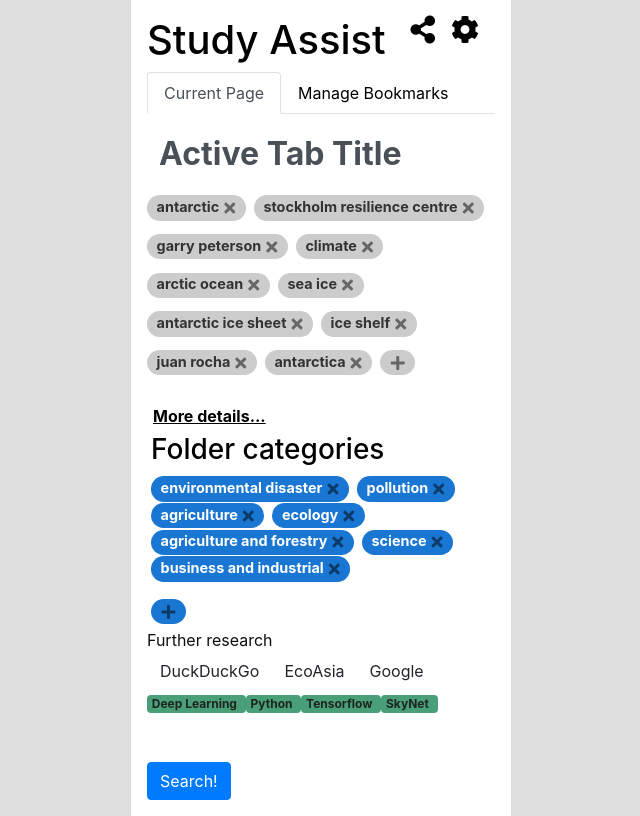
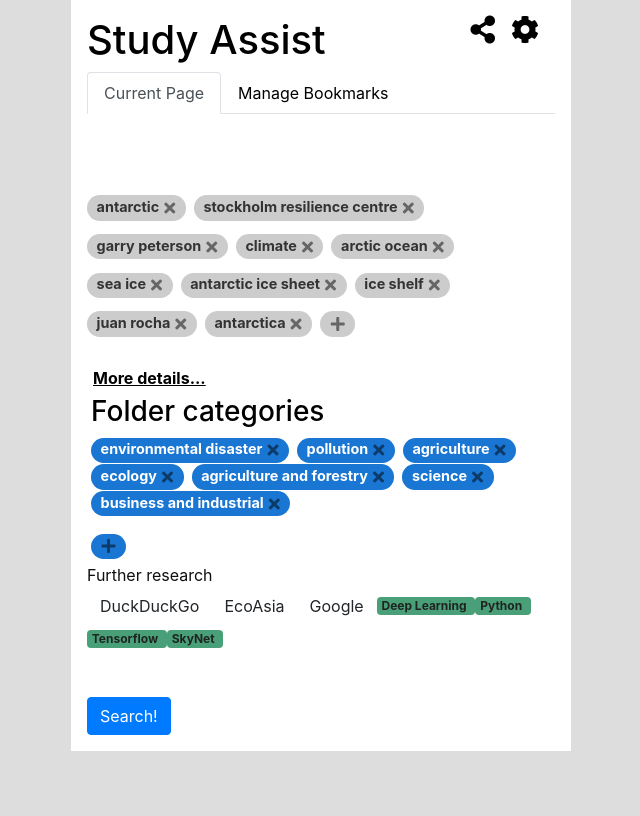
Before and after one commit to study-assist/browser-extension, a React (Create React App) app in the folder frontend/: page / in a window 1280 px wide. Shown: the whole page, without its empty margins (319-959 px from the left). Built offline with nearby package versions, Linux system fonts and the light colour scheme.

Commit message:
add meta results

```diff
--- a/frontend/src/components/App.jsx
+++ b/frontend/src/components/App.jsx
@@ -29,7 +29,6 @@ class App extends Component {
 
     this.state = {
       // currentTab
-      pageTitle: "Active Tab Title",
       tags: dummy.tags,
       collections: dummy.collections,
       emotion: dummy.emotion,
@@ -69,7 +68,8 @@ class App extends Component {
       keywords,
       entities,
       emotion,
-      sentiment
+      sentiment,
+      metadata
     } = res;
 
     this.setState({
@@ -78,7 +78,9 @@ class App extends Component {
       keywords,
       entities,
       emotion: emotion.document.emotion,
-      sentiment: sentiment.document
+      sentiment: sentiment.document,
+      metadata,
+      pageTitle: metadata.title
     });
   };
 
--- a/frontend/src/css/App.css
+++ b/frontend/src/css/App.css
@@ -1,5 +1,5 @@
 .body {
-  width: 380px;
+  width: 500px;
   padding: 1rem;
   margin: 0 auto;
   background: white;
```
Also changed, not shown: 1 other file (tests, documents, lock files or other folders).
